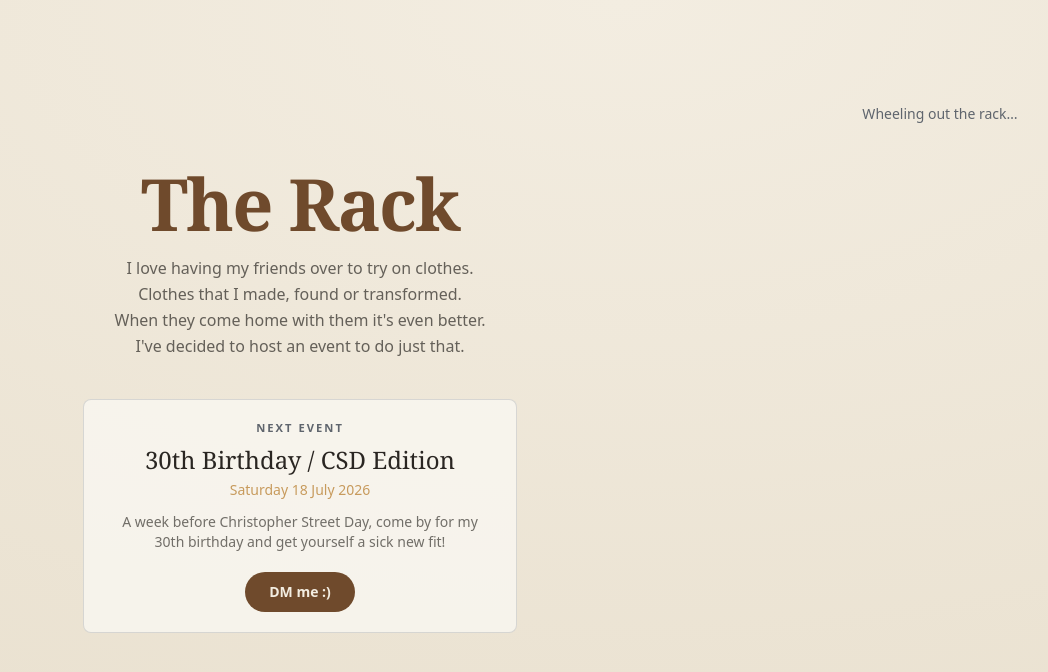
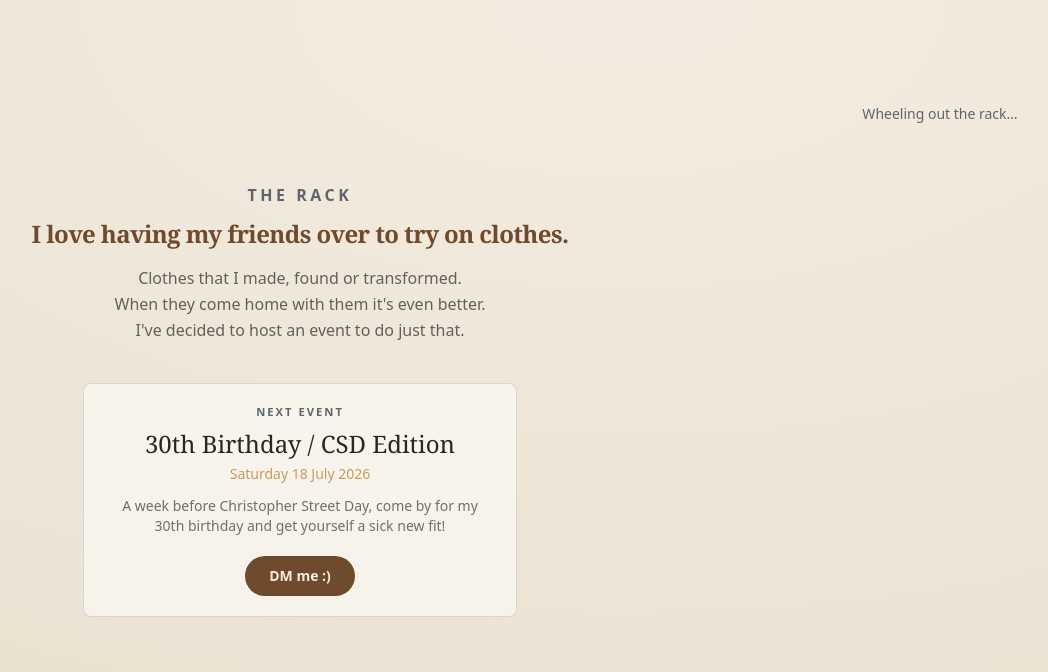
Before and after one commit to etrobert/rack, a React (Vite) app: page / in a window 1280 px wide. Shown: the top 672 px of the page, without its empty margins (20-1068 px from the left). Built offline with nearby package versions, Linux system fonts and the light colour scheme; no server answers.

Commit message:
style(hero): restructure hero component to highlight parti-pris and improve visual hierarchy

```diff
--- a/components/Hero.tsx
+++ b/components/Hero.tsx
@@ -1,16 +1,22 @@
 import { SITE } from '../lib/config';
 
-// The hero carries the wordmark, the parti-pris in one line, and the single
-// call to action: the next event's date + a DM link. No payments, no accounts.
+// The hero leads with the parti-pris — that one line is what draws people in —
+// and carries the wordmark as a quiet label, plus the single call to action:
+// the next event's date + a DM link. No payments, no accounts.
 export default function Hero() {
   const { name, date, blurb } = SITE.nextEvent;
+  // The opening line is the hook; the rest is supporting context.
+  const [lead, ...rest] = SITE.about.trim().split('\n');
   return (
     <header className="px-6 pt-8 pb-12 text-center sm:pt-12 sm:pb-16 lg:sticky lg:top-0 lg:flex lg:h-screen lg:flex-col lg:justify-center lg:px-10 lg:py-12">
-      <h1 className="font-display text-5xl font-semibold tracking-tight text-walnut sm:text-7xl">
+      <p className="text-base font-semibold uppercase tracking-[0.22em] text-steel-deep">
         {SITE.wordmark}
+      </p>
+      <h1 className="mx-auto mt-3 max-w-prose font-display text-xl font-semibold leading-tight tracking-tight text-walnut sm:text-2xl">
+        {lead}
       </h1>
       <p className="mx-auto mt-4 max-w-prose whitespace-pre-line text-base leading-relaxed text-ink/70">
-        {SITE.about.trim()}
+        {rest.join('\n')}
       </p>
 
       <div className="mx-auto mt-10 max-w-md rounded-lg border border-steel/30 bg-marble/70 px-6 py-5">
```
